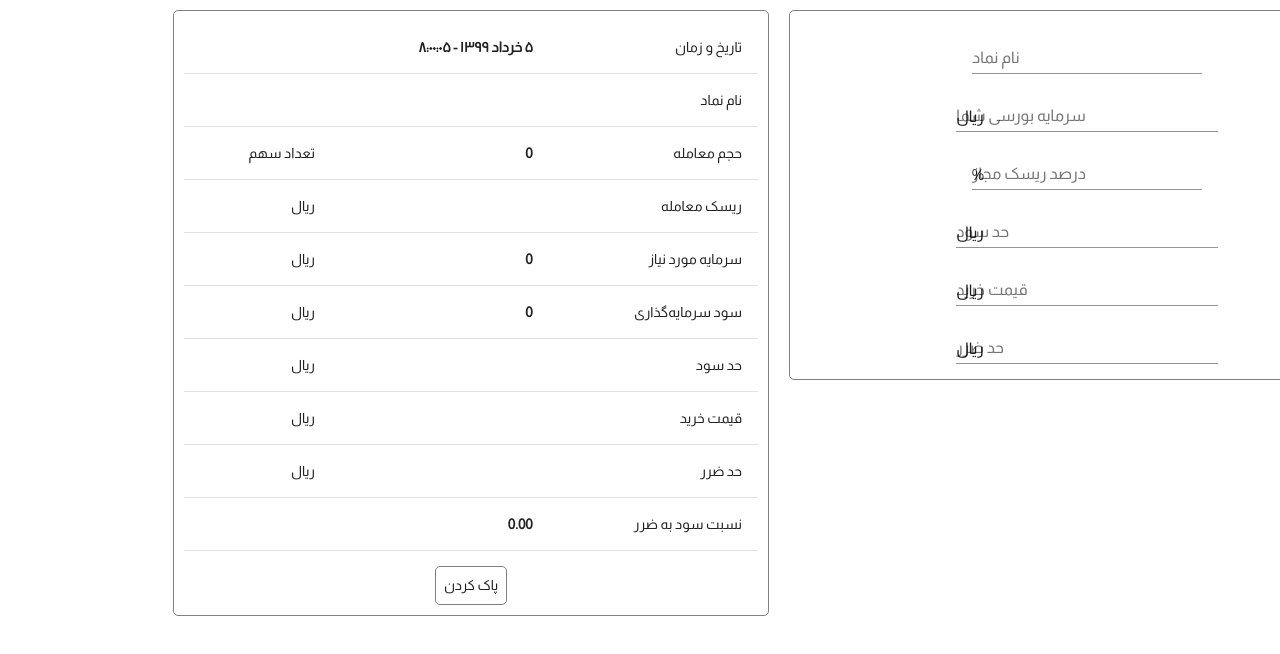
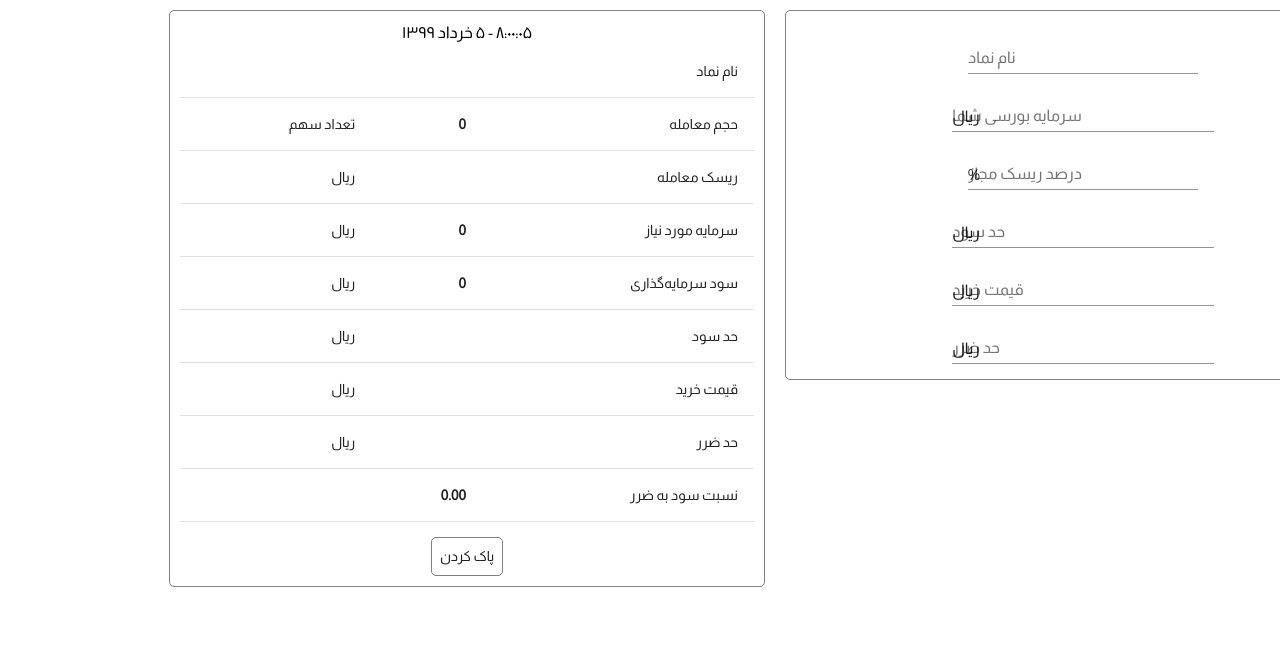
Before and after one commit to zhn1010/stock-risk-calculator, a React (Create React App) app: page / in a window 1280 px wide. Shown: the top 654 px of the page. Built offline with nearby package versions, Linux system fonts and the light colour scheme; what jss-rtl would draw is missing.

Commit message:
Improves date time

```diff
--- a/package.json
+++ b/package.json
@@ -10,11 +10,9 @@
     "@testing-library/user-event": "^7.2.1",
     "jss-rtl": "^0.3.0",
     "react": "^16.13.1",
-    "react-component-export-image": "^0.1.6",
     "react-dom": "^16.13.1",
     "react-number-format": "^4.4.1",
-    "react-scripts": "3.4.1",
-    "react-to-pdf": "0.0.11"
+    "react-scripts": "3.4.1"
   },
   "scripts": {
     "start": "react-scripts start",
--- a/src/App.js
+++ b/src/App.js
@@ -1,6 +1,6 @@
 import React from 'react';
 import './App.css';
-import { createMuiTheme, ThemeProvider, TextField, Button } from '@material-ui/core';
+import { createMuiTheme, ThemeProvider, TextField, Button, Typography } from '@material-ui/core';
 // import Pdf from "react-to-pdf";
 // import { exportComponentAsPDF } from "react-component-export-image";
 import { create } from 'jss';
@@ -80,14 +80,13 @@ function App() {
   const dateString = now.toLocaleDateString("fa", dateOptions);
   const timeString = now.toLocaleTimeString("fa", timeOptions);
 
-  const dateTime = `${dateString} - ${timeString}`;
+  const dateTime = `${timeString} - ${dateString}`;
 
   const tradeValume = values.riskPrice/(values.buyPrice - values.lossLimit) || 0;
   const tradeProfit = tradeValume * (values.profitLimit - values.buyPrice);
   const tradeRisk = values.riskPrice;
   const profitToLossRatio = parseFloat(((values.profitLimit - values.buyPrice) / (values.buyPrice - values.lossLimit)) || 0).toFixed(2);
 
-  console.log(values);
   return (
     <ThemeProvider theme={theme}>
       <div className="App">
@@ -149,13 +148,9 @@ function App() {
             </Grid>
             <Grid item xs>
               <div className="box">
+                <Typography>{dateTime}</Typography>
                 <Table ref={componentRef} style={{marginBottom: 15}}>
                   <TableBody>
-                      <TableRow>
-                        <TableCell align="right">تاریخ و زمان</TableCell>
-                        <TableCell align="right" className="bold">{dateTime}</TableCell>
-                        <TableCell align="right"></TableCell>
-                      </TableRow>
                       <TableRow>
                         <TableCell align="right">نام نماد</TableCell>
                         <TableCell align="right" className="bold">{values.indexName}</TableCell>
```
